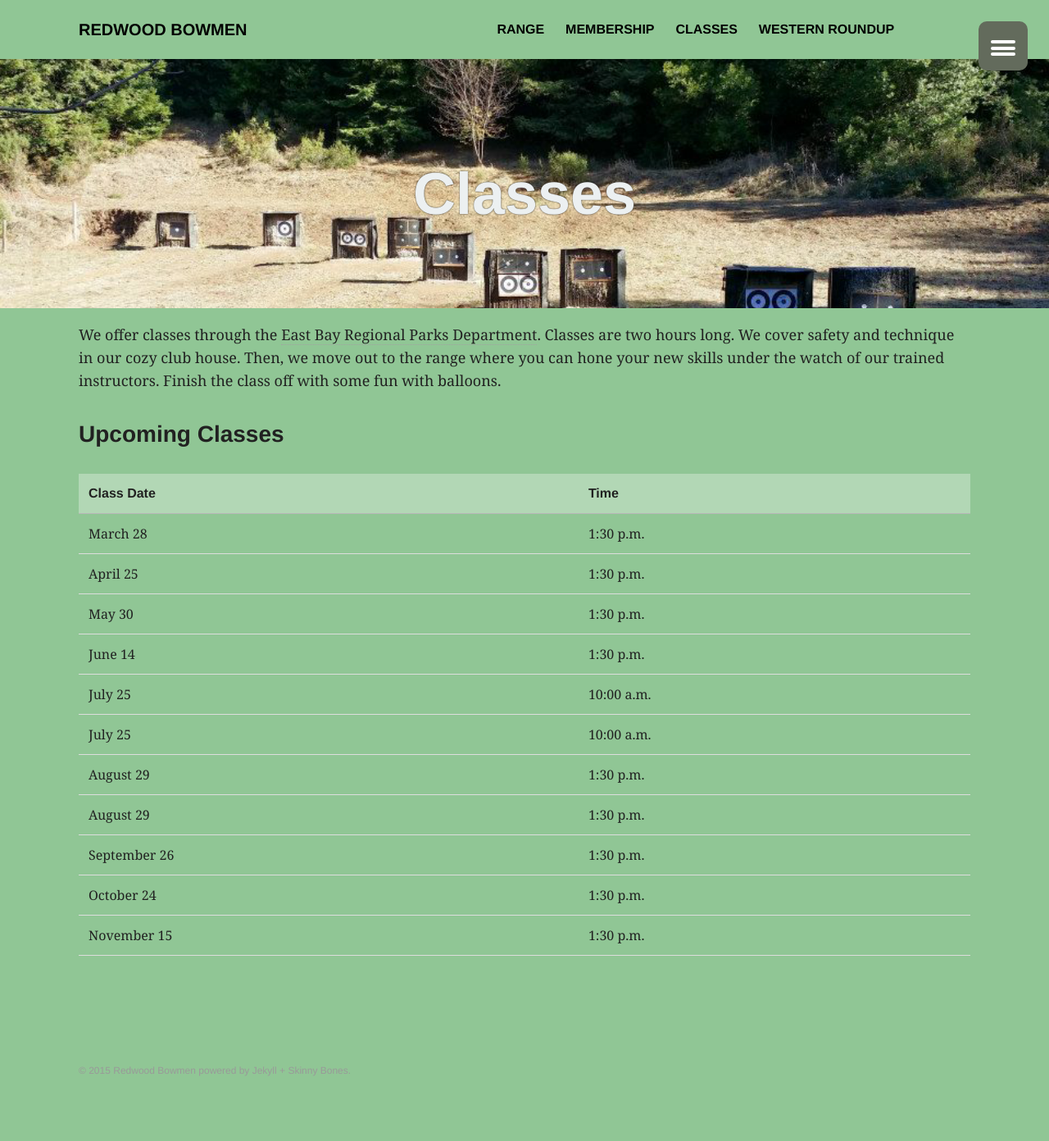
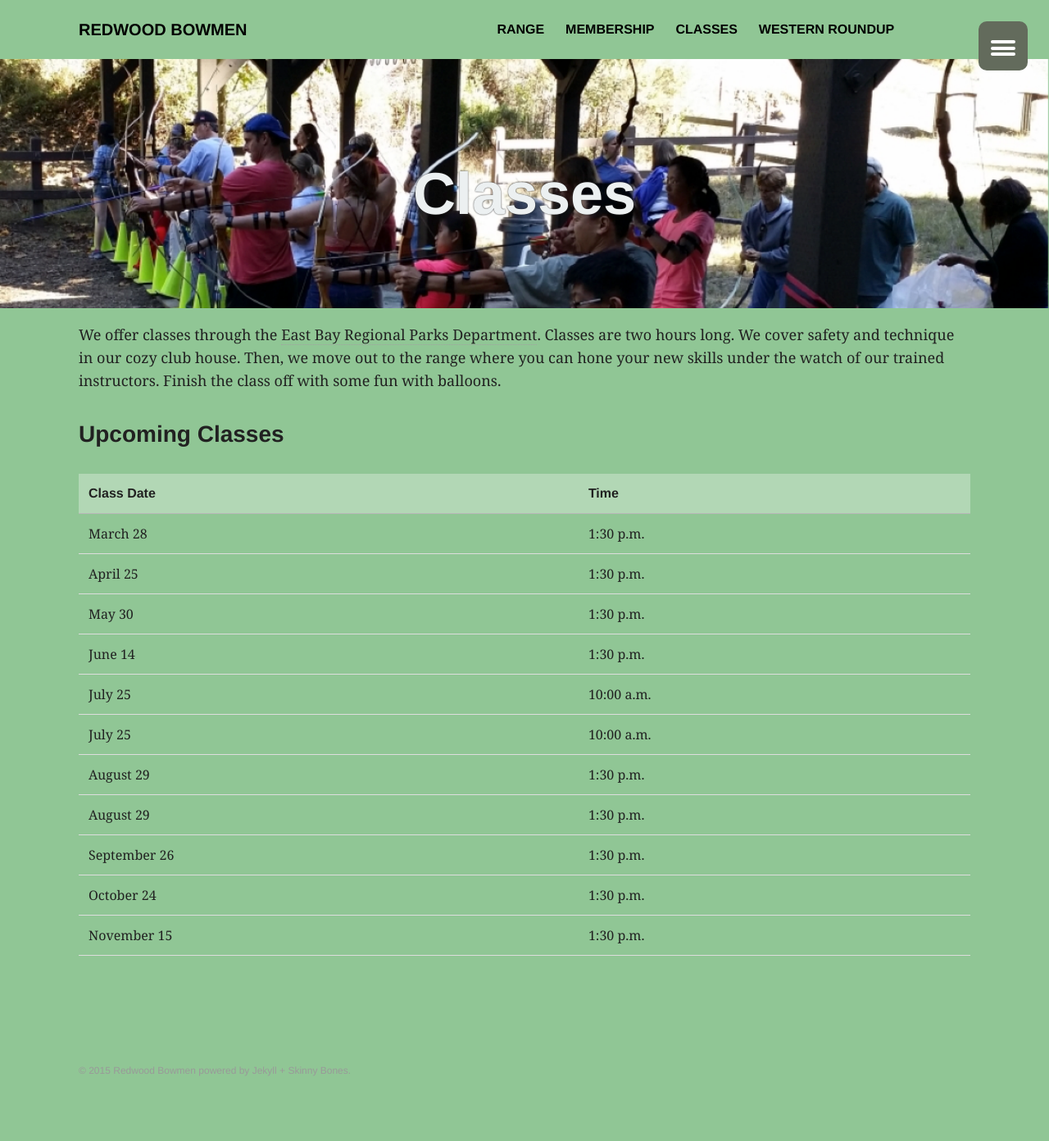
Before and after one commit to reboarchers/reboarchers.github.io, a Jekyll site: the page built from classes.md, in a window 1280 px wide. Shown: the whole page at 82% size. Built offline with Jekyll 4.4.1, drawn with Linux system fonts in a browser that asks for light colours.

Commit message:
Changed header image

```diff
--- a/classes.md
+++ b/classes.md
@@ -3,7 +3,7 @@ title: Classes
 layout: sliding-image
 permalink: /classes/
 image:
-  feature: practice-area.png
+  feature: class.png
 ---
 
 We offer classes through the [East Bay Regional Parks Department](https://apm.activecommunities.com/ebparks/Activity_Search/archery-introduction/7287).
```
Also changed, not shown: images/class.png (added).
